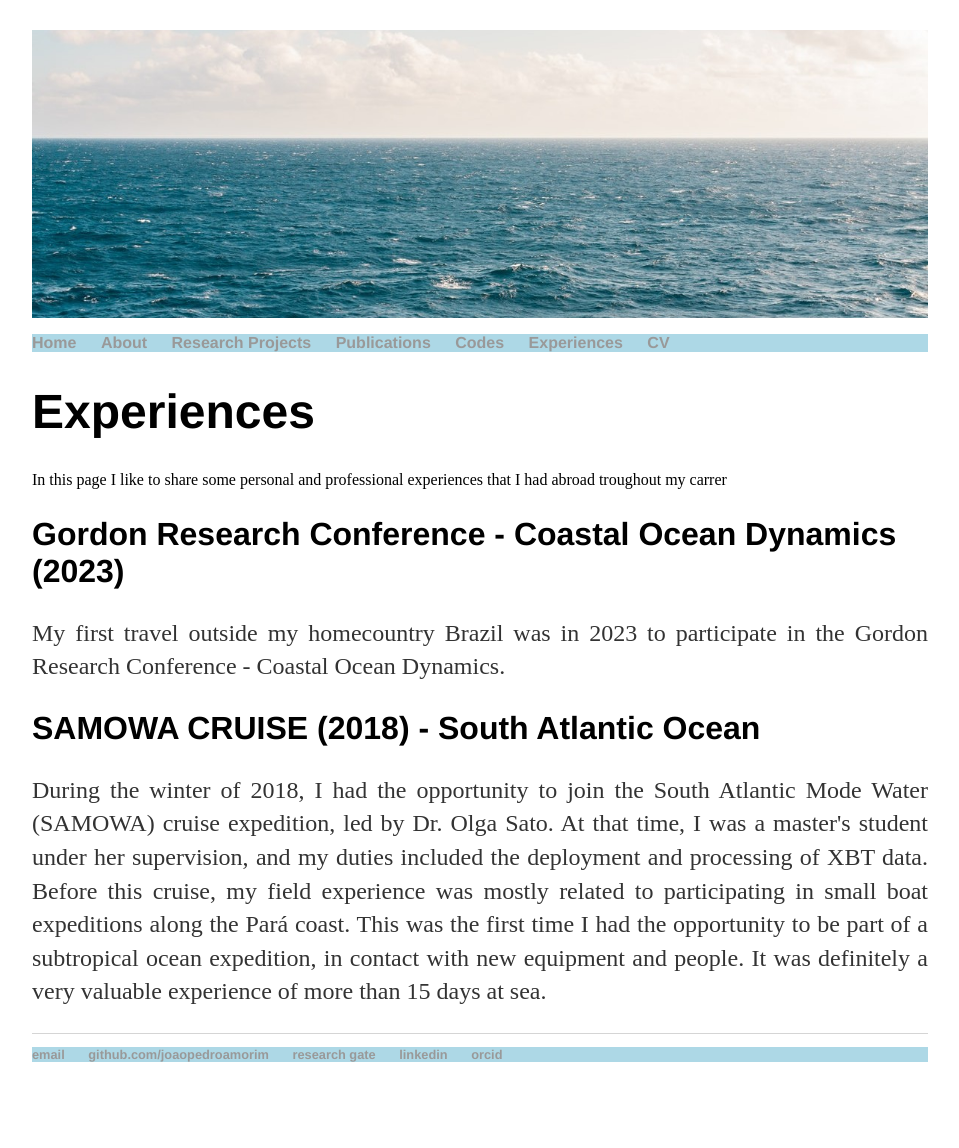
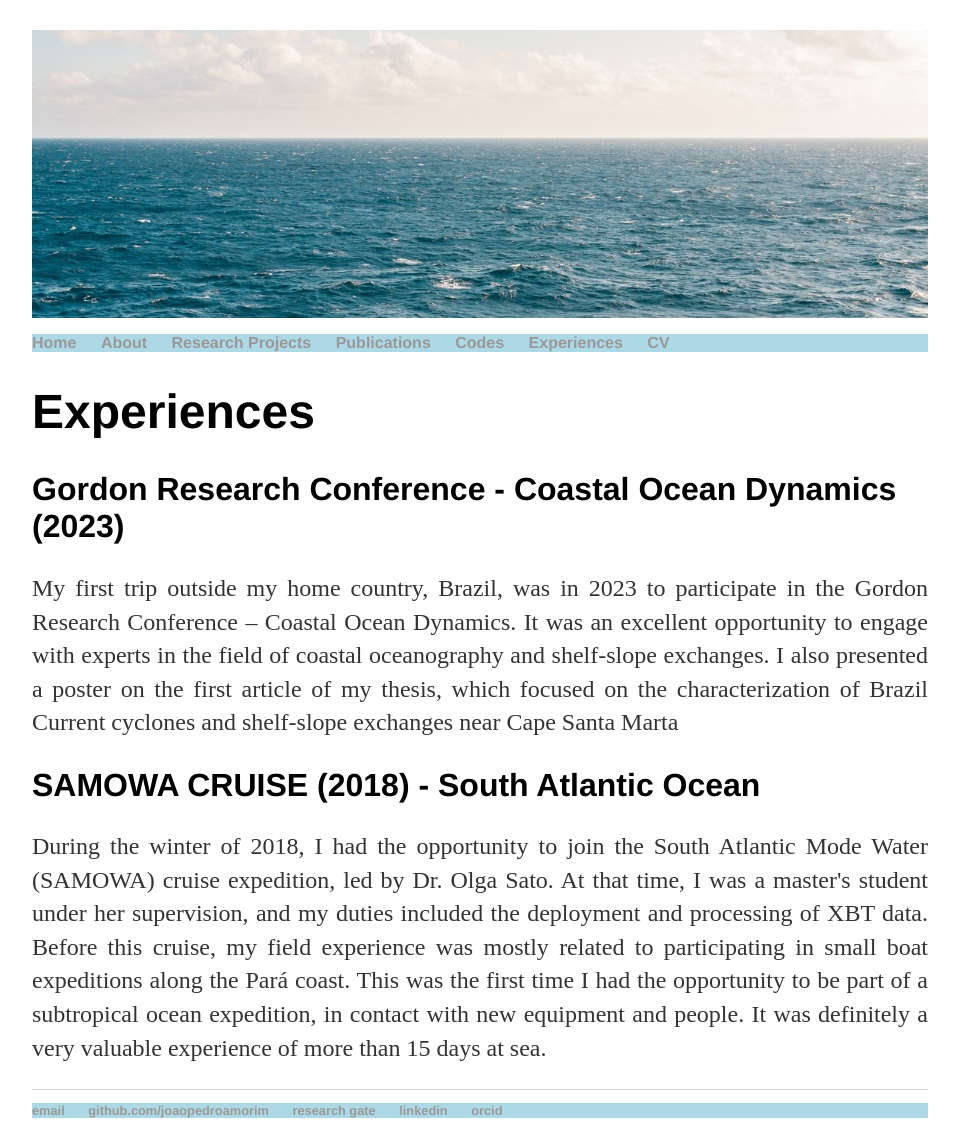
Before and after one commit to joaopedroamorim/joaopedroamorim.github.io, a Jekyll site: the page built from experiences/index.html, in a window 1280 px wide. Shown: the whole page, without its empty margins (160-1119 px from the left). Built offline with Jekyll 4.4.1, drawn with Linux system fonts in a browser that asks for light colours; before the commit the page ends 1092 px from its top, so only the background shows below that.

Commit message:
Update index.html

```diff
--- a/experiences/index.html
+++ b/experiences/index.html
@@ -5,11 +5,10 @@ permalink: /experiences/
 ---
 <h1>{{ page.title }}</h1>
 
-	In this page I like to share some personal and professional experiences that I had abroad troughout my carrer
-
 	<div class = "blurb">
 		<h2> Gordon Research Conference - Coastal Ocean Dynamics (2023) </h2>
-		<p align = "justify"> My first travel outside my homecountry Brazil was in 2023 to participate in the Gordon Research Conference - Coastal Ocean Dynamics.
+		<p align = "justify"> My first trip outside my home country, Brazil, was in 2023 to participate in the Gordon Research Conference – Coastal Ocean Dynamics. It was an excellent opportunity to engage with experts in the field of coastal oceanography and shelf-slope exchanges.
+			I also presented a poster on the first article of my thesis, which focused on the characterization of Brazil Current cyclones and shelf-slope exchanges near Cape Santa Marta
 		</p>
 	</div><!--/.blurb -->
 
```
